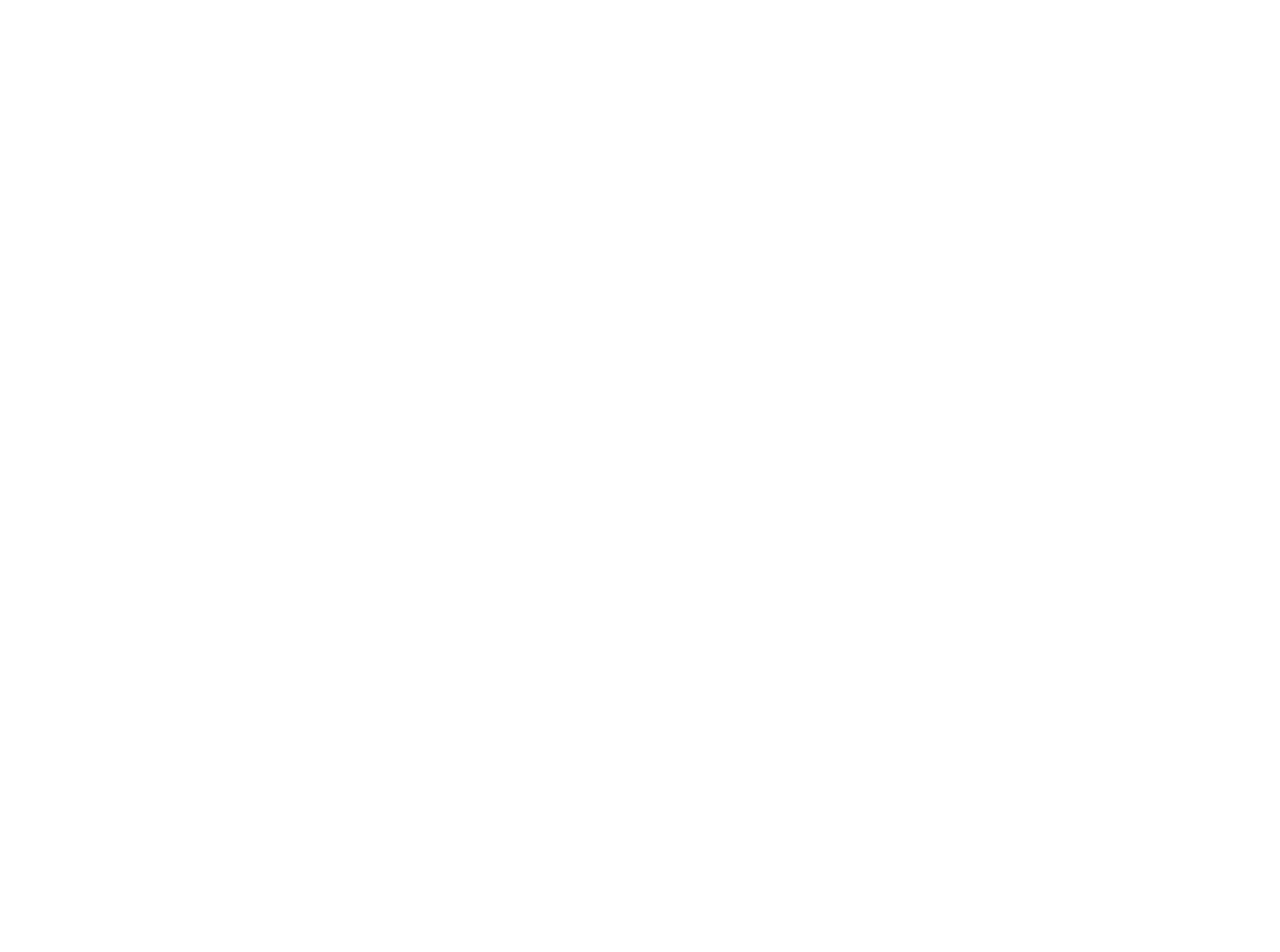
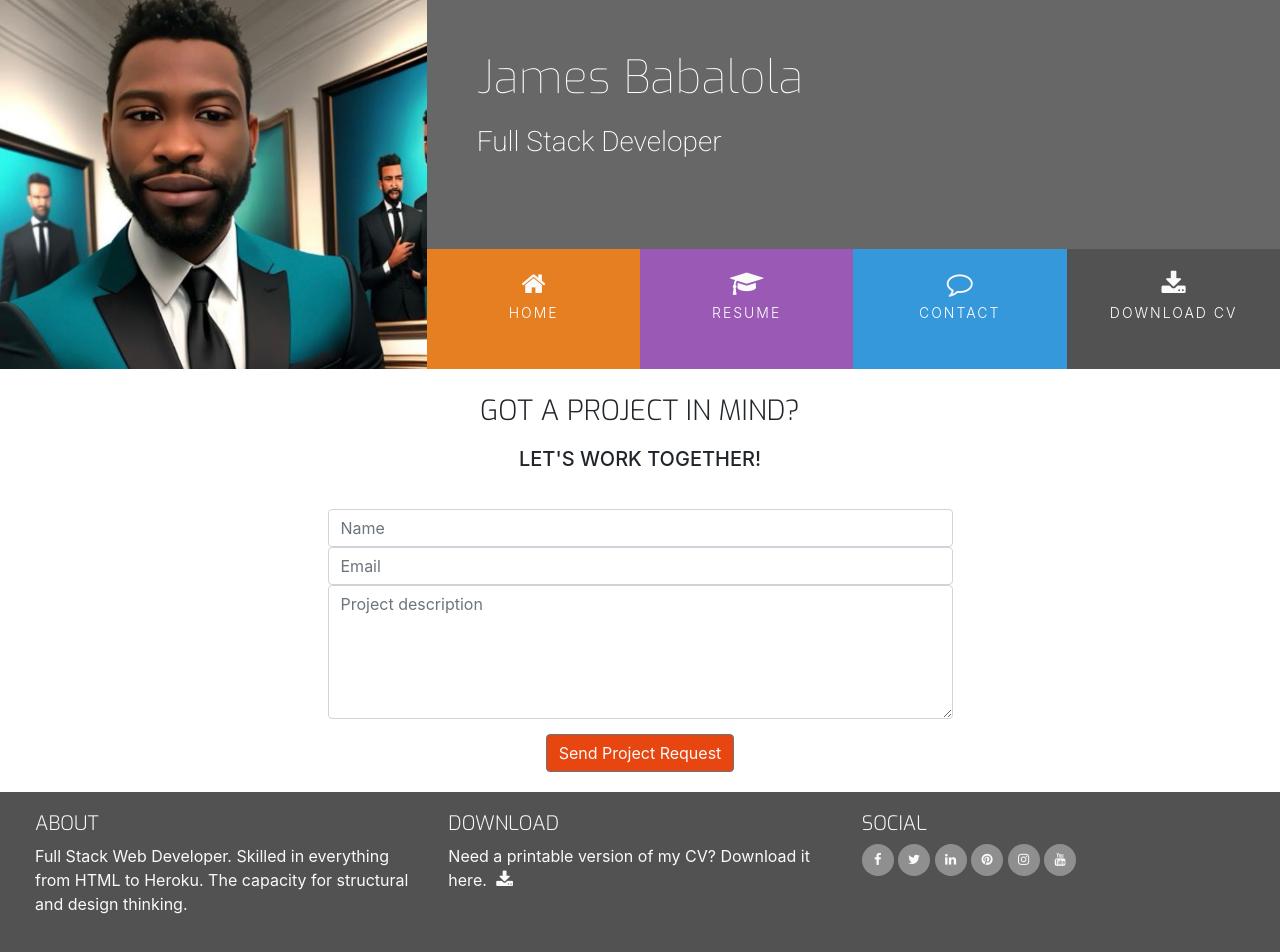
Before and after one commit to bojaymes/myresume, a plain HTML site: page contact.html in a window 1280 px wide. Before the commit the page ends 800 px from the top, so only its background shows below. Drawn offline with nearby package versions, Linux system fonts and the light colour scheme.

Commit message:
added contact html, added cv file, edited css style

```diff
--- a/assets/css/style.css
+++ b/assets/css/style.css
@@ -12,6 +12,14 @@
 
 .bg-color-personal-info {
     background-color: #f4f4f4;
+}
+
+.bg-color-work-history {
+    background-color: #9b59b6;
+}
+
+.bg-color-contact {
+    background-color: #fff;
 }
 
 .ui-menu-color-home {
@@ -63,6 +71,7 @@ h4 {
     float: none;
 }
 
+.history-heading,
 .section-heading {
     font-family: "Exo", sans-serif;
     font-weight: 300;
@@ -260,3 +269,105 @@ footer {
     position: relative;
     width: 60%;
 }
+
+/* ----------------------------------------Skills */
+
+.progress {
+    position: relative;
+    height: 25px;
+    margin-bottom: 4px;
+}
+
+.progress-type {
+    position: absolute;
+    left: 0px;
+    font-weight: 400;
+    padding: 3px 30px 2px 10px;
+    color: #fafafa;
+    background-color: rgba(25, 25, 25, 0.2);
+}
+
+.progress-section {
+    margin: 40px 20px;
+}
+
+/* ----------------------------------------Work History */
+
+.history-heading {
+    color: #fafafa;
+    margin-bottom: 50px;
+}
+
+.timeline-item {
+    padding: 4em 2em 0em 2em;
+    position: relative;
+    color: #fafafa;
+    border-left: 1px solid;
+}
+
+.timeline-item p {
+    padding: 0;
+    margin: 0;
+}
+
+.timeline-item:before {
+    content: attr(data-dates);
+    position: absolute;
+    left: 2.5em;
+    top: 3em;
+    display: block;
+    font-family: "Exo", sans-serif;
+    font-weight: 500;
+    font-size: 0.8em;
+    padding: 0;
+    margin: 0;
+}
+
+.timeline-item:after {
+    width: 12px;
+    height: 12px;
+    display: block;
+    top: 2.4em;
+    position: absolute;
+    left: -6px;
+    border-radius: 12px;
+    content: '';
+    background: #fafafa;
+}
+
+.history-items {
+    margin-bottom: 30px;
+}
+
+/* ----------------------------------------Contact Form */
+
+.contact-heading {
+    font-family: "Exo", sans-serif;
+    font-weight: 300;
+    margin-top: 25px;
+    margin-bottom: 20px;
+}
+
+.center-form {
+    padding-top: 10px;
+    margin: 0 auto;
+    max-width: 70%;
+}
+
+button[type="submit"] {
+    margin-top: 15px;
+    margin-bottom: 20px;
+    color: #fafafa;
+    background-color: #e84610;
+}
+
+/* ----------------------------------------Media Queries */
+
+@media(min-width: 992px) {
+    .center-form {
+        padding-top: 30px;
+        min-height: 240px;
+        margin: 0 auto;
+        max-width: 50%;
+    }
+}
--- a/contact.html
+++ b/contact.html
@@ -0,0 +1,190 @@
+<!DOCTYPE html>
+<html lang="en">
+  <head>
+    <meta charset="UTF-8" />
+    <meta name="viewport" content="width=device-width, initial-scale=1.0" />
+    <meta http-equiv="X-UA-Compatible" content="ie=edge" />
+    <link
+      rel="stylesheet"
+      href="https://maxcdn.bootstrapcdn.com/bootstrap/4.2.1/css/bootstrap.min.css"
+      type="text/css"
+    />
+    <link
+      rel="stylesheet"
+      href="https://maxcdn.bootstrapcdn.com/font-awesome/4.7.0/css/font-awesome.min.css"
+      type="text/css"
+    />
+    <link
+      rel="stylesheet"
+      href="https://cdnjs.cloudflare.com/ajax/libs/hover.css/2.1.1/css/hover-min.css"
+      type="text/css"
+    />
+    <link rel="stylesheet" href="assets/css/style.css" />
+    <title>James O Babalola's Resume</title>
+  </head>
+
+  <body>
+    <header>
+      <div class="row no-gutters">
+        <a class="col-md-4 logo" href="02-index.html"></a>
+        <div class="col-md-8">
+          <div class="row no-gutters bg-color-name-title">
+            <div class="col heading">
+              <h1 class="name">James Babalola</h1>
+              <h2 class="title">Full Stack Developer</h2>
+            </div>
+          </div>
+          <div class="row no-gutters">
+            <div class="col">
+              <ul id="nav" class="list-inline menucontainer">
+                <li
+                  class="col-6 col-sm-3 list-inline-item ui-menu-color-home menuitem"
+                >
+                  <a href="index.html" class="hvr-sweep-to-bottom"
+                    ><i class="fa fa-home" aria-hidden="true"></i
+                    ><span>Home</span></a
+                  >
+                </li>
+                <li
+                  class="col-6 col-sm-3 list-inline-item ui-menu-color-resume menuitem"
+                >
+                  <a href="resume.html" class="hvr-sweep-to-bottom"
+                    ><i class="fa fa-graduation-cap" aria-hidden="true"></i
+                    ><span>Resume</span></a
+                  >
+                </li>
+                <li
+                  class="col-6 col-sm-3 list-inline-item ui-menu-color-contact menuitem"
+                >
+                  <a href="contact.html" class="hvr-sweep-to-bottom"
+                    ><i class="fa fa-comment-o" aria-hidden="true"></i
+                    ><span>Contact</span></a
+                  >
+                </li>
+                <li
+                  class="col-6 col-sm-3 list-inline-item ui-menu-color-download menuitem"
+                >
+                  <a
+                    href="assets/cv/junior_soft_dev_cv.docx"
+                    target="_blank"
+                    class="hvr-sweep-to-bottom"
+                    ><i class="fa fa-download" aria-hidden="true"></i
+                    ><span>Download CV</span></a
+                  >
+                </li>
+              </ul>
+            </div>
+          </div>
+        </div>
+      </div>
+    </header>
+    <section class="container-fluid">
+      <div class="row bg-color-contact">
+        <div class="col">
+          <h3 class="contact-heading uppercase text-center">
+            Got a project in mind?
+          </h3>
+          <h5 class="uppercase text-center">Let's work together!</h5>
+
+          <div class="center-form">
+            <form>
+              <input
+                type="text"
+                name="name"
+                id="fullname"
+                class="form-control"
+                placeholder="Name"
+                required
+              />
+              <input
+                type="email"
+                name="email"
+                id="emailaddress"
+                class="form-control"
+                placeholder="Email"
+                required
+              />
+              <textarea
+                rows="5"
+                name="projectsummary"
+                id="projectsummary"
+                class="form-control"
+                placeholder="Project description"
+                required
+              ></textarea>
+              <div class="form-row text-center">
+                <div class="col">
+                  <button type="submit" class="btn btn-secondary">
+                    Send Project Request
+                  </button>
+                </div>
+              </div>
+            </form>
+          </div>
+        </div>
+      </div>
+    </section>
+    <footer class="container-fluid">
+      <div id="footer-details" class="row">
+        <div class="col-sm-4">
+          <h5 class="uppercase general-sub">About</h5>
+          <p class="inline-block">
+            Full Stack Web Developer. Skilled in everything from HTML to Heroku.
+            The capacity for structural and design thinking.
+          </p>
+        </div>
+        <div class="col-sm-4">
+          <h5 class="uppercase general-sub">Download</h5>
+          <p class="inline-block">
+            Need a printable version of my CV? Download it here.
+            <a href="assets/cv/junior_soft_dev_cv.docx" target="_blank" class="cv-pdf">
+              <i class="fa fa-download" aria-hidden="true"></i>
+              <span class="sr-only">Download link.</span>
+            </a>
+          </p>
+        </div>
+        <div class="col-sm-4">
+          <h5 class="uppercase general-sub">Social</h5>
+          <ul class="list-inline social-links">
+            <li class="list-inline-item">
+              <a target="_blank" href="#">
+                <i class="fa fa-facebook" aria-hidden="true"></i>
+                <span class="sr-only">Facebook</span>
+              </a>
+            </li>
+            <li class="list-inline-item">
+              <a target="_blank" href="#">
+                <i class="fa fa-twitter" aria-hidden="true"></i>
+                <span class="sr-only">Twitter</span>
+              </a>
+            </li>
+            <li class="list-inline-item">
+              <a target="_blank" href="#">
+                <i class="fa fa-linkedin" aria-hidden="true"></i>
+                <span class="sr-only">LinkedIn</span>
+              </a>
+            </li>
+            <li class="list-inline-item">
+              <a target="_blank" href="#">
+                <i class="fa fa-pinterest" aria-hidden="true"></i>
+                <span class="sr-only">Pinterest</span>
+              </a>
+            </li>
+            <li class="list-inline-item">
+              <a target="_blank" href="#">
+                <i class="fa fa-instagram" aria-hidden="true"></i>
+                <span class="sr-only">Instagram</span>
+              </a>
+            </li>
+            <li class="list-inline-item">
+              <a target="_blank" href="#">
+                <i class="fa fa-youtube" aria-hidden="true"></i>
+                <span class="sr-only">YouTube</span>
+              </a>
+            </li>
+          </ul>
+        </div>
+      </div>
+    </footer>
+  </body>
+</html>
```
Also changed, not shown: index.html (+14 -7 lines), resume.html (+8 -5 lines), 1 other file.
